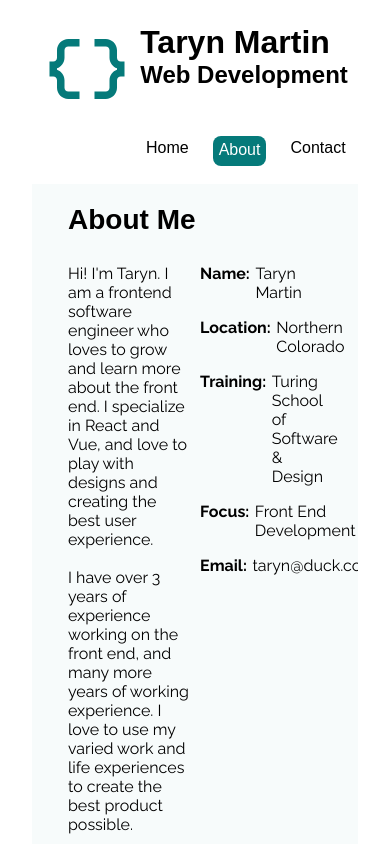
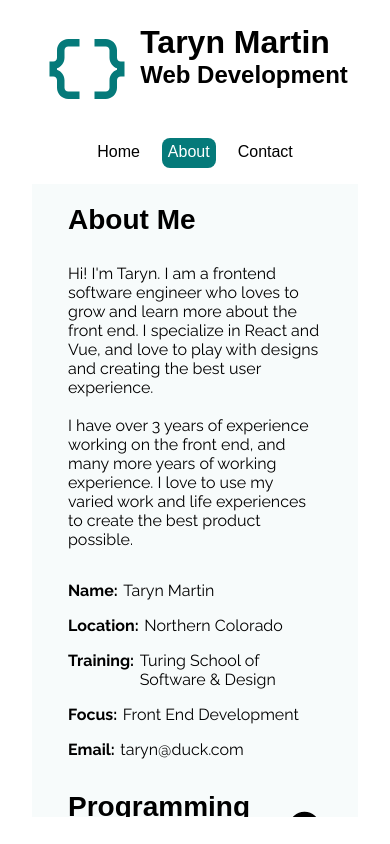
Before and after one commit to tarynmartin/portfolio, a Next.js app: page /about in a window 390 px wide. Built offline with nearby package versions, Linux system fonts and the light colour scheme; a web font is replaced by a local one.

Commit message:
fix: additional styling and code clean up

```diff
--- a/src/app/about/page.js
+++ b/src/app/about/page.js
@@ -22,7 +22,7 @@ const About = () => {
     <div className={styles.aboutContainer}>
       <h1 className={styles.aboutHeader}>About Me</h1>
       <div className={raleway.className}>
-        <section className={styles.section}>
+        <section className={styles.aboutSection}>
           <p className={styles.column1}>{aboutInfoCopy}</p>
           <div className={styles.aboutInfo}>
             {
@@ -45,7 +45,7 @@ const About = () => {
         <Grid container spacing={2}>
           {programmingInfo.map((info) => {
             return (
-              <Grid item xs={4} key={info.text}>
+              <Grid item xs={6} sm={4} key={info.text}>
                 <Pill text={info.text} image={info.image} />
               </Grid>
             )
--- a/src/app/about/page.module.css
+++ b/src/app/about/page.module.css
@@ -21,11 +21,11 @@
   align-items: center;
 }
 
-.section {
+.section,
+.aboutSection {
   display: flex;
   flex-direction: row;
   justify-content: space-between;
-  padding-bottom: 2rem;
 }
 
 .column1 {
@@ -114,3 +114,18 @@
   font-size: 1rem;
   font-weight: 300;
 }
+
+@media screen and (max-width: 860px) {
+  .aboutSection {
+    display: flex;
+    flex-direction: column;
+    justify-content: space-between;
+    gap: 2rem;
+  }
+
+  .column1,
+  .aboutInfoSection,
+  .aboutInfo {
+    width: 100%;
+  }
+}
--- a/src/app/contact/page.module.css
+++ b/src/app/contact/page.module.css
@@ -6,3 +6,9 @@
   height: 80vh;
   justify-content: center;
 }
+
+@media screen and (max-width: 860px) {
+  .contactContainer {
+    height: 73vh;
+  }
+}
--- a/src/app/page.module.css
+++ b/src/app/page.module.css
@@ -11,7 +11,7 @@
   height: 7rem;
   display: flex;
   justify-content: space-between;
-  align-items: center;
+  align-items: flex-end;
   padding-bottom: 2rem;
 }
 
@@ -73,6 +73,11 @@
     flex-direction: column;
     height: 10rem;
     padding-bottom: 1rem;
+    align-items: center;
+  }
+
+  .home {
+    height: 74vh
   }
 
   .mainContent {
@@ -82,6 +87,7 @@
   .content {
     grid-column: 1;
     padding: 0.25rem;
+    height: 75vh
   }
 
   .headshotContainer {
--- a/src/components/NavBar/page.module.css
+++ b/src/components/NavBar/page.module.css
@@ -6,9 +6,7 @@
 }
 
 .link {
-  height: 34px;
-  padding-top: 5px;
-  margin: 0 8px;
+  padding: 5px 6px 7px 6px;
 }
 
 .activeLink,
@@ -21,13 +19,13 @@
 
 @media screen and (max-width: 1025px) {
   .navBar {
-    width: 12%;
+    /* width: 12%; */
   }
 }
 
 @media screen and (max-width: 860px) {
   .navBar {
-    width: 35%;
+    /* width: 35%; */
     /* margin-top: 1rem; */
   }
 }
```
Also changed, not shown: src/app/contact/page.js (+0 -67 lines).
